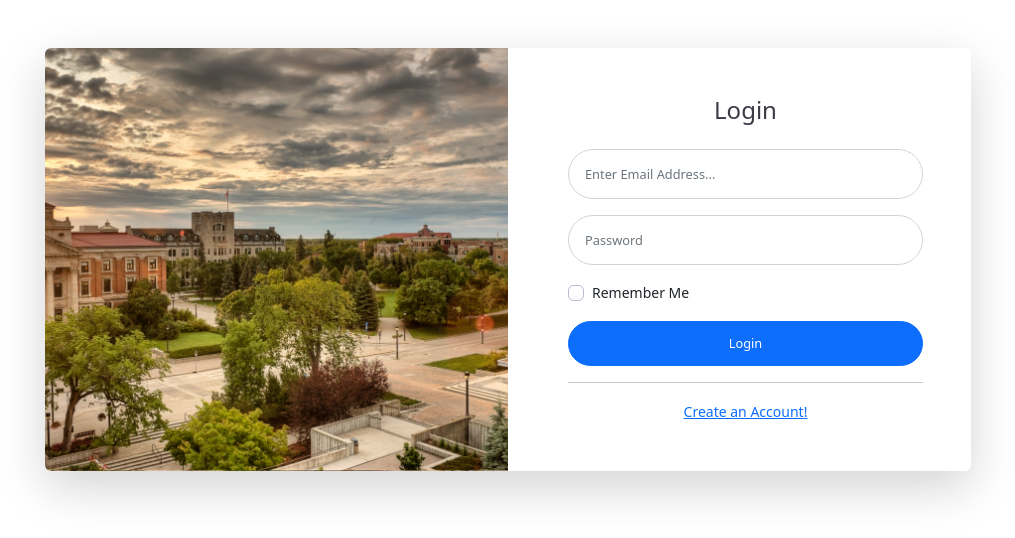
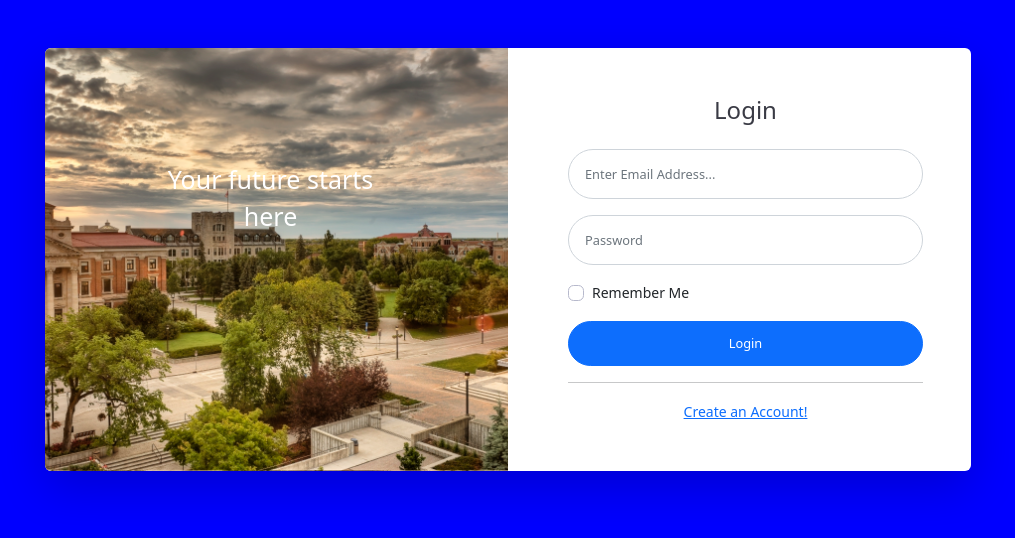
Before and after one commit to sanarkk/EasyCourses_Hackathon, a React (Create React App) app in the folder hackathon/: page /login in a window 1280 px wide. Shown: the top 538 px of the page, without its empty margins (132-1147 px from the left). Built offline with nearby package versions, Linux system fonts and the light colour scheme.

Commit message:
Modified login page

```diff
--- a/hackathon/src/Login.jsx
+++ b/hackathon/src/Login.jsx
@@ -4,7 +4,7 @@ import {Link} from 'react-router-dom';
 
 const Login = () => {
   return (
-    <div>
+    <div class = "background">
       <div class="container">
       <div class="row justify-content-center">
         <div class="col-xl-10 col-lg-12 col-md-9">
@@ -12,7 +12,9 @@ const Login = () => {
             <div class="card-body p-0">
               <div class="row">
                 <div class="col-lg-6 d-none d-lg-block bg-login-image">
-
+                    <div class = "imgtxt">
+                      Your future starts here
+                    </div>
                 </div>
                 <div class="col-lg-6">
                   <div class="p-5">
--- a/hackathon/src/index.js
+++ b/hackathon/src/index.js
@@ -1,6 +1,7 @@
 import React from "react";
 import ReactDOM from "react-dom/client";
 import "./index.css";
+import "./login.css"
 import "./sb-admin-2.min.css";
 import App from "./App";
 import "bootstrap/dist/css/bootstrap.min.css";
--- /dev/null
+++ b/hackathon/src/login.css
@@ -0,0 +1,13 @@
+.imgtxt {
+    color: white;
+    margin: auto;
+    margin-top: 25%;
+    width: 50%;
+    font-size: 25px;
+    text-align: center;
+}
+
+.background {
+    background-color: blue;
+    height: 100vh;
+}
```
